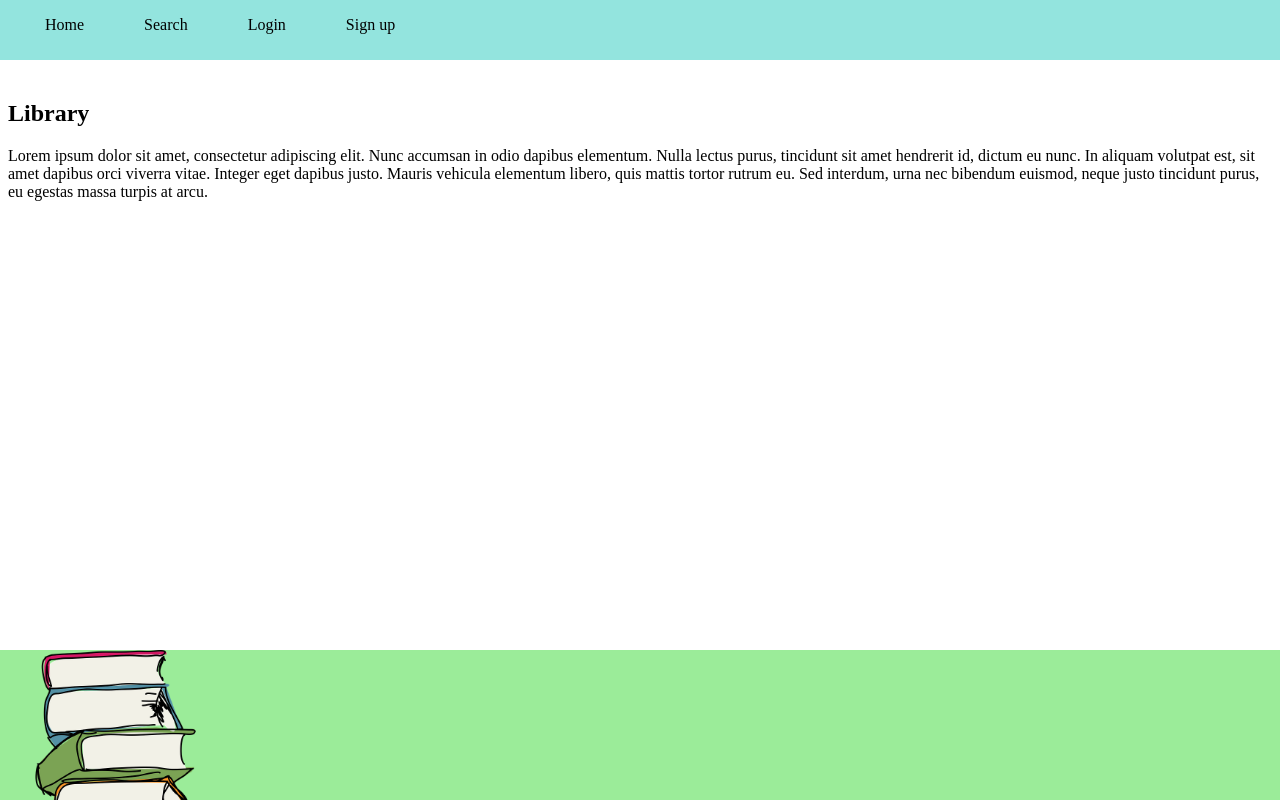
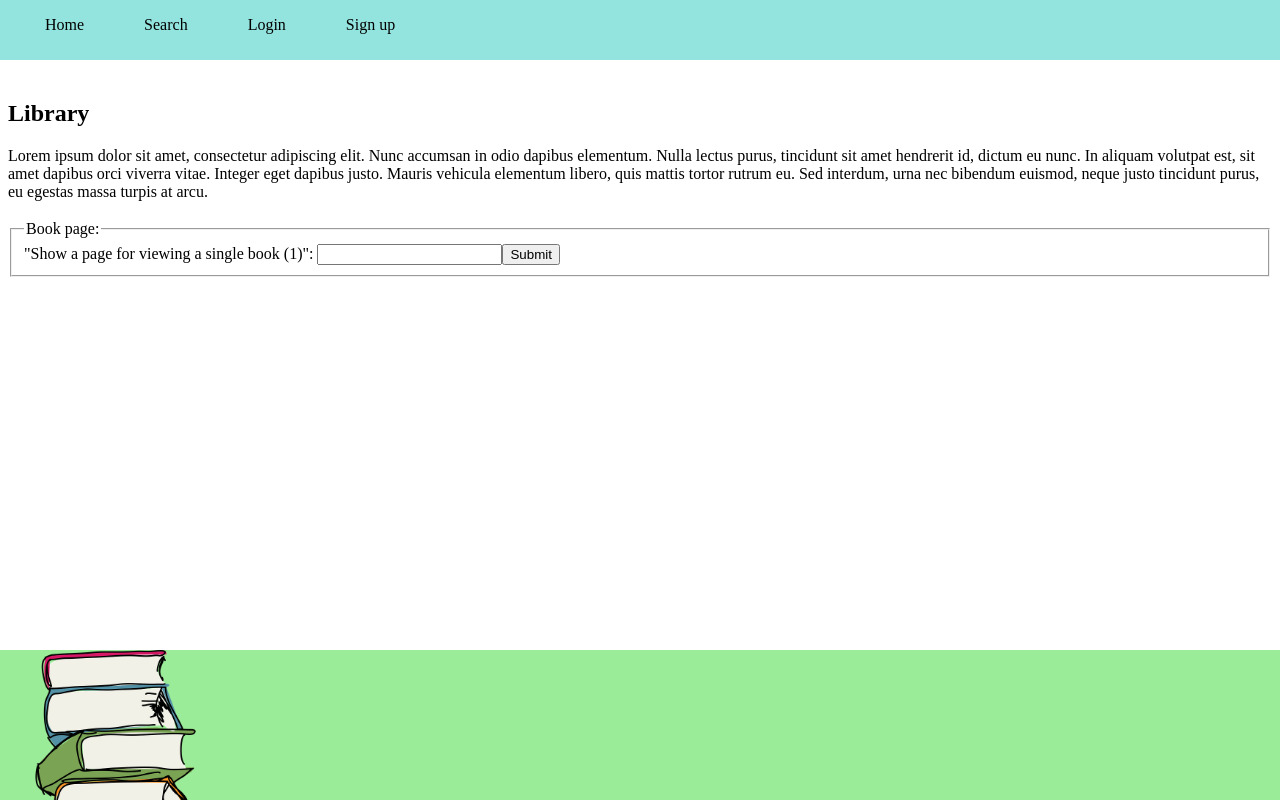
Before and after one commit to cat-rivers/react_library, a React (Create React App) app in the folder awesome_library/: page / in a window 1280 px wide. Shown: the top 800 px of the page. Built offline with nearby package versions, Linux system fonts and the light colour scheme.

Commit message:
Show a page for viewing a single book, mockup

```diff
--- a/awesome_library/src/App.js
+++ b/awesome_library/src/App.js
@@ -22,6 +22,7 @@ function App() {
           <Route path="search/book/{id}" element={<BookById/>} />
         </Route>
       </Routes>
+      <BookById />
     </Router>
   )
 }
--- a/awesome_library/src/components/BookById.js
+++ b/awesome_library/src/components/BookById.js
@@ -1,7 +1,22 @@
+import React from "react";
+
+
 const BookById = () => {
     return (
-        <h3>Placeholder</h3>
+        <div>
+            <div className="bodyContainer">
+            <fieldset>
+
+                <legend>Book page: </legend>
+                <form>
+                    <label>"Show a page for viewing a single book (1)": </label>
+                    <input/>
+                    <button type="submit"> Submit </button>
+                </form>
+            </fieldset>
+            </div>
+        </div>
     )
 }
 
-export default BookById
+export default BookById;
--- a/awesome_library/src/components/Login.js
+++ b/awesome_library/src/components/Login.js
@@ -3,5 +3,4 @@ const Login = () => {
         <h3>Placeholder</h3>
     )
 }
-
 export default Login
```
